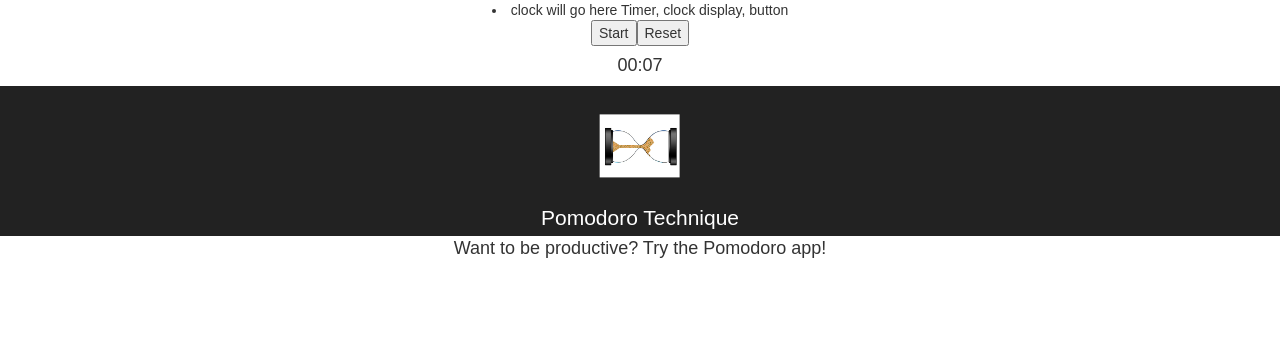
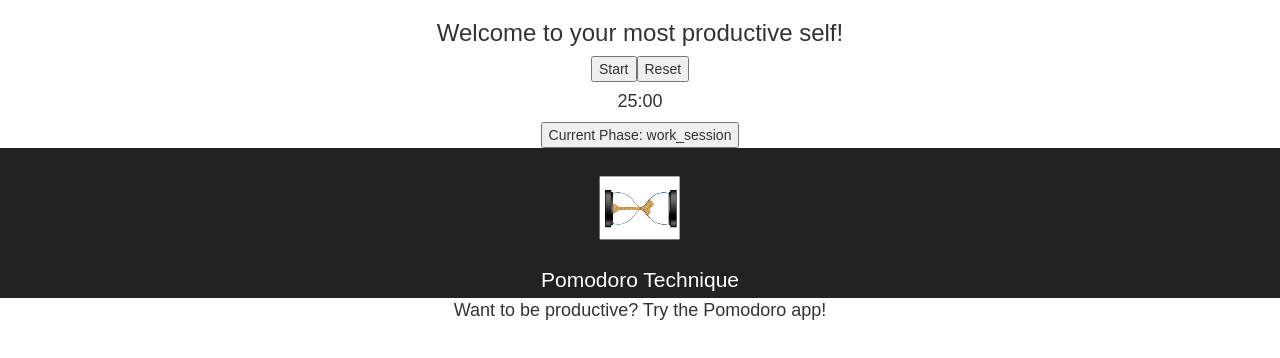
Before and after one commit to enviro3/ReactPomodoro, a React (Create React App) app in the folder pomodoro/: page / in a window 1280 px wide. Shown: the top 358 px of the page. Built offline with nearby package versions, Linux system fonts and the light colour scheme.

Commit message:
TakeABreak: breaks added

```diff
--- a/pomodoro/src/App.js
+++ b/pomodoro/src/App.js
@@ -6,10 +6,35 @@
 
 
 class App extends Component {
+  constructor(props){
+    super(props);
+    this.state = {sessionNumber: (0)};
+  }
+
+  nextPhase(){
+    this.setState((prevState) => ({sessionNumber: prevState.sessionNumber+1}));
+  }
+
+  currentPhaseType() {
+    // if should be working, return "work_session";
+    if (this.state.sessionNumber%2 ===0){
+      return "work_session";
+    }
+    if (this.state.sessionNumber%8 ===7) {
+      return "long_break";
+    }
+    if (this.state.sessionNumber%2 !==0){
+      return "short_break";
+    }
+  }
+
   render() {
     return (
       <div className="App">
-        <PomoTime />
+        {this.currentPhaseType() === "work_session" ? (<PomoTime startingTime={25*60} />) : null}
+        {this.currentPhaseType() === "short_break" ? (<PomoTime startingTime={5*60} />) : null}
+        {this.currentPhaseType() === "long_break" ? (<PomoTime startingTime={15*60} />) : null}
+        <button onClick={ () => this.nextPhase() }>Current Phase: {this.currentPhaseType()}</button>
         <header className="App-header">
           <img src={logo} className="App-logo" alt="logo" />
           <h1 className="App-title">Pomodoro Technique</h1>
--- a/pomodoro/src/components/PomoTime.js
+++ b/pomodoro/src/components/PomoTime.js
@@ -5,8 +5,10 @@
 class PomoTime extends Component {
   constructor(props){
     super(props);
-    this.state = {timeRemaining: (7), running: false};
+    console.log(props);
+    this.state = {timeRemaining: (props.startingTime), running: false, onbreak: false};
   }
+
 
   componentWillUnmount() {
     clearInterval(this.timerID);
@@ -38,7 +40,7 @@
 
   resetTimer(){
     console.log("RESET!!")
-    this.setState((prevState) => ({timeRemaining: 7}));
+    this.setState((prevState) => ({timeRemaining: (this.props.startingTime)}));
     this.setState((prevState) => ({running: false}));
     clearInterval(this.timerID);
 
@@ -48,7 +50,7 @@
     return (
       <div>
         <div className="PomoTime">
-           <li>clock will go here Timer, clock display, button </li>
+           <h3>Welcome to your most productive self!</h3>
         </div>
         <button
           id="startButton"
```
